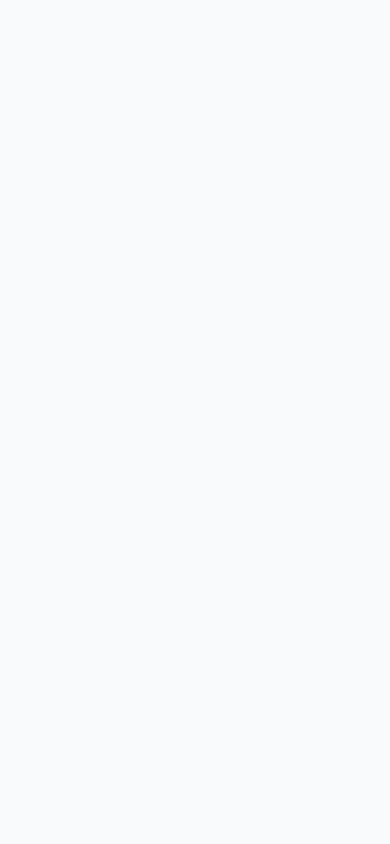
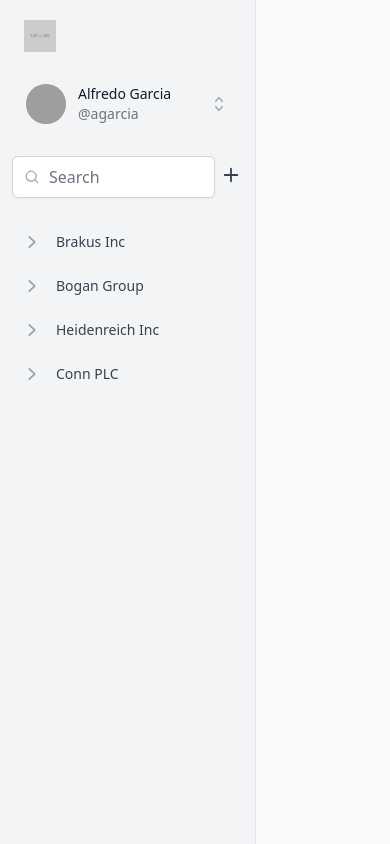
Before and after one commit to Asarec/phase-2-project, a React (Vite) app: page /dashboard in a window 390 px wide. Built offline with nearby package versions, Linux system fonts and the light colour scheme; data requests are answered from the project's data file; grey boxes are pictures that could not be loaded.

Commit message:
removed mobile ready state

```diff
--- a/src/Sidebar.jsx
+++ b/src/Sidebar.jsx
@@ -24,7 +24,7 @@ function Sidebar({ clients, handleIsLoggedIn }) {
   return (
     <>
       <div className="min-h-full">
-        <div className="hidden lg:fixed lg:inset-y-0 lg:flex lg:w-64 lg:flex-col lg:border-r lg:border-gray-200 lg:bg-gray-100 lg:pt-5 lg:pb-4">
+        <div className="fixed inset-y-0 flex w-64 flex-col border-r border-gray-200 bg-gray-100 pt-5 lg:pb-4">
           <div className="flex flex-shrink-0 items-center px-6">
             <img
               className="h-8 w-auto"
```
